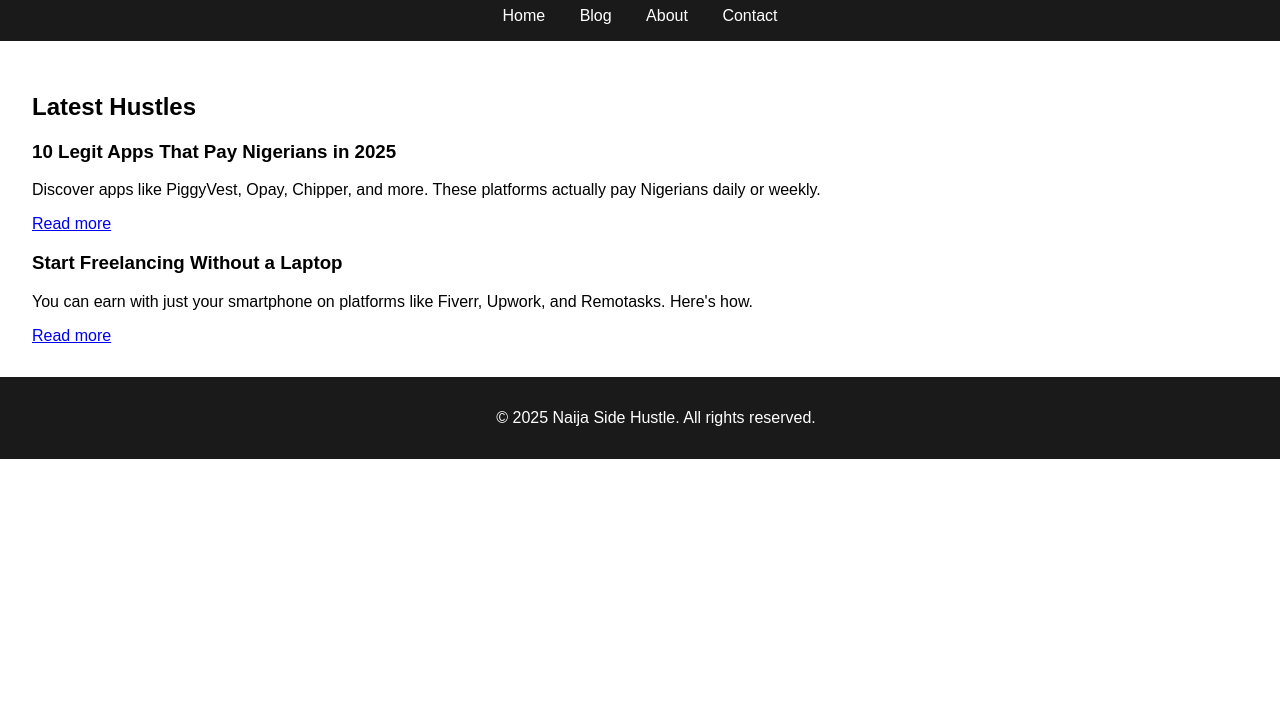
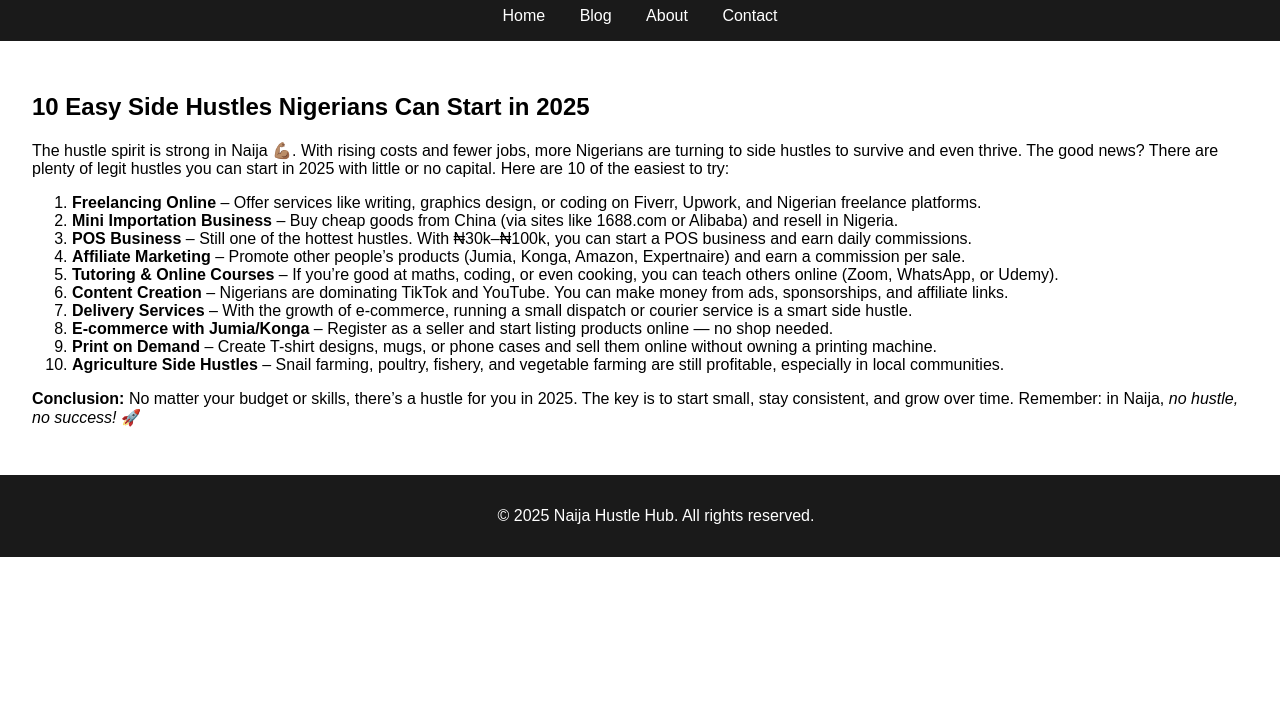
Before and after one commit to naijahustler/naija-side-hustle-blog, a plain HTML site: page blog.html in a window 1280 px wide. Shown: the part 89-800 px from the top of the page. Drawn offline with Linux system fonts and the light colour scheme.

Commit message:
Added first blog post

```diff
--- a/blog.html
+++ b/blog.html
@@ -1,14 +1,14 @@
-
 <!DOCTYPE html>
 <html lang="en">
 <head>
   <meta charset="UTF-8">
-    <title>Blog - Naija Side Hustle</title>
+  <meta name="viewport" content="width=device-width, initial-scale=1.0">
+  <title>Naija Hustle Hub - Blog</title>
   <link rel="stylesheet" href="style.css">
 </head>
 <body>
   <header>
-        <h1>Naija Side Hustle Blog</h1>
+    <h1>Naija Hustle Hub</h1>
     <nav>
       <a href="index.html">Home</a>
       <a href="blog.html">Blog</a>
@@ -16,21 +16,31 @@
       <a href="contact.html">Contact</a>
     </nav>
   </header>
+
   <main>
-        <h2>Latest Hustles</h2>
-        <article>
-            <h3>10 Legit Apps That Pay Nigerians in 2025</h3>
-            <p>Discover apps like PiggyVest, Opay, Chipper, and more. These platforms actually pay Nigerians daily or weekly.</p>
-            <a href="#">Read more</a>
-        </article>
-        <article>
-            <h3>Start Freelancing Without a Laptop</h3>
-            <p>You can earn with just your smartphone on platforms like Fiverr, Upwork, and Remotasks. Here's how.</p>
-            <a href="#">Read more</a>
-        </article>
+    <section class="blog-post">
+      <h1>10 Easy Side Hustles Nigerians Can Start in 2025</h1>
+      <p>The hustle spirit is strong in Naija 💪🏽. With rising costs and fewer jobs, more Nigerians are turning to side hustles to survive and even thrive. The good news? There are plenty of legit hustles you can start in 2025 with little or no capital. Here are 10 of the easiest to try:</p>
+
+      <ol>
+        <li><strong>Freelancing Online</strong> – Offer services like writing, graphics design, or coding on Fiverr, Upwork, and Nigerian freelance platforms.</li>
+        <li><strong>Mini Importation Business</strong> – Buy cheap goods from China (via sites like 1688.com or Alibaba) and resell in Nigeria.</li>
+        <li><strong>POS Business</strong> – Still one of the hottest hustles. With ₦30k–₦100k, you can start a POS business and earn daily commissions.</li>
+        <li><strong>Affiliate Marketing</strong> – Promote other people’s products (Jumia, Konga, Amazon, Expertnaire) and earn a commission per sale.</li>
+        <li><strong>Tutoring & Online Courses</strong> – If you’re good at maths, coding, or even cooking, you can teach others online (Zoom, WhatsApp, or Udemy).</li>
+        <li><strong>Content Creation</strong> – Nigerians are dominating TikTok and YouTube. You can make money from ads, sponsorships, and affiliate links.</li>
+        <li><strong>Delivery Services</strong> – With the growth of e-commerce, running a small dispatch or courier service is a smart side hustle.</li>
+        <li><strong>E-commerce with Jumia/Konga</strong> – Register as a seller and start listing products online — no shop needed.</li>
+        <li><strong>Print on Demand</strong> – Create T-shirt designs, mugs, or phone cases and sell them online without owning a printing machine.</li>
+        <li><strong>Agriculture Side Hustles</strong> – Snail farming, poultry, fishery, and vegetable farming are still profitable, especially in local communities.</li>
+      </ol>
+
+      <p><strong>Conclusion:</strong> No matter your budget or skills, there’s a hustle for you in 2025. The key is to start small, stay consistent, and grow over time. Remember: in Naija, <em>no hustle, no success!</em> 🚀</p>
+    </section>
   </main>
+
   <footer>
-        <p>© 2025 Naija Side Hustle. All rights reserved.</p>
+    <p>© 2025 Naija Hustle Hub. All rights reserved.</p>
   </footer>
 </body>
 </html>
```
Lines whose indentation alone changed are shown as unchanged.
